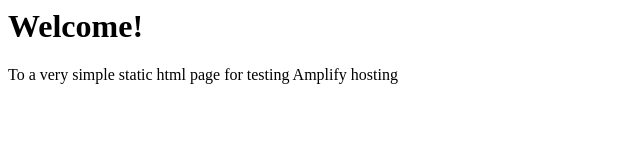
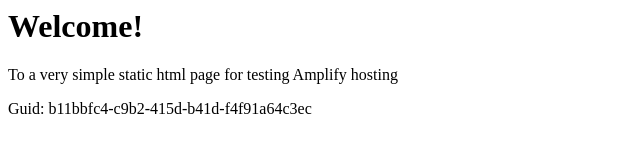
Before and after one commit to aws-aemilia-sin/Github-PR-Commit-Integration-Test-DoNotTouch-GitH-MJCD6L4M-v1-preprod-ap-southeast-1, a website: page src/index.html in a window 1280 px wide. Shown: the whole page, without its empty margins (0-640 px from the left). Drawn offline with Linux system fonts and the light colour scheme.

Commit message:
commit from integ tests

```diff
--- a/src/index.html
+++ b/src/index.html
@@ -1,3 +1,5 @@
+
+
 <html lang="en">
 
 <head>
@@ -10,6 +12,6 @@
 <body>
     <h1>Welcome!</h1>
     <p>To a very simple static html page for testing Amplify hosting</p>
-</body>
+    <p>Guid: b11bbfc4-c9b2-415d-b41d-f4f91a64c3ec</p></body>
 
 </html>
```
